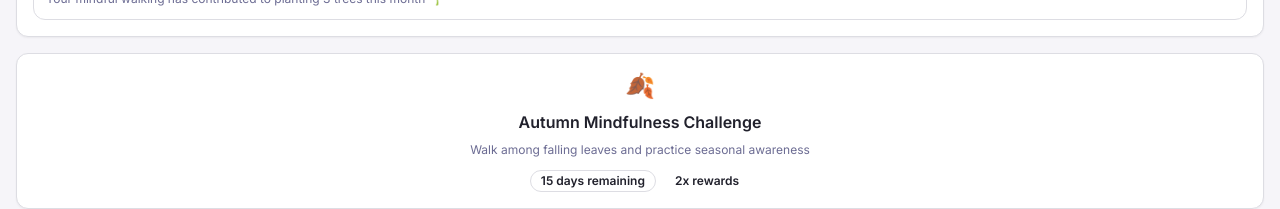
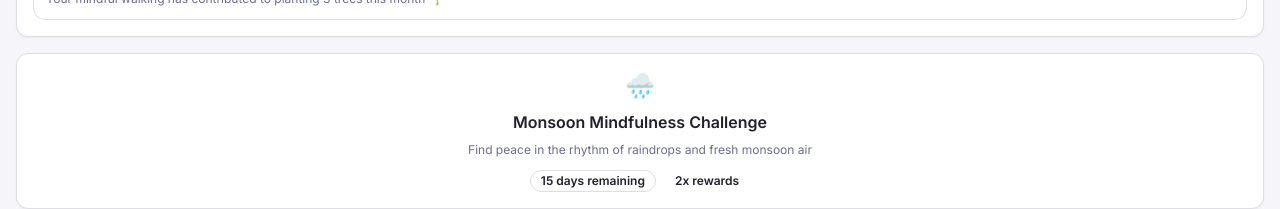
Before and after one commit to yogicmile/yogicmile, a React (Vite) app: page / in a window 1280 px wide. Shown: the part 4857-5066 px from the top of the page. Built offline with nearby package versions, Linux system fonts and the light colour scheme; the HTML template or start-up script is replaced by a standard one.

Commit message:
Remove Autumn Challenge

```diff
--- a/src/components/YogicMileInspiration.tsx
+++ b/src/components/YogicMileInspiration.tsx
@@ -208,10 +208,29 @@ export const YogicMileInspiration: React.FC<YogicMileInspirationProps> = ({
       {/* Seasonal Challenge */}
       <Card className="bg-gradient-to-br from-golden-accent/10 to-warm-coral/10 border-golden-accent/20">
         <div className="p-4 text-center">
-          <div className="text-2xl mb-2">🍂</div>
-          <h3 className="font-semibold text-golden-accent mb-2">Autumn Mindfulness Challenge</h3>
+          <div className="text-2xl mb-2">
+            {(() => {
+              const month = new Date().getMonth(); // 0-11
+              if ([2, 3, 4].includes(month)) return "☀️"; // Summer
+              if ([5, 6, 7, 8].includes(month)) return "🌧️"; // Rainy
+              return "❄️"; // Winter
+            })()}
+          </div>
+          <h3 className="font-semibold text-golden-accent mb-2">
+            {(() => {
+              const month = new Date().getMonth(); // 0-11
+              if ([2, 3, 4].includes(month)) return "Summer Vitality Challenge";
+              if ([5, 6, 7, 8].includes(month)) return "Monsoon Mindfulness Challenge";
+              return "Winter Wellness Challenge";
+            })()}
+          </h3>
           <p className="text-xs text-muted-foreground mb-3">
-            Walk among falling leaves and practice seasonal awareness
+            {(() => {
+              const month = new Date().getMonth(); // 0-11
+              if ([2, 3, 4].includes(month)) return "Walk under the warm sun and embrace your inner energy";
+              if ([5, 6, 7, 8].includes(month)) return "Find peace in the rhythm of raindrops and fresh monsoon air";
+              return "Stay active in the cool breeze and practice winter mindfulness";
+            })()}
           </p>
           <div className="flex items-center justify-center gap-2">
             <Badge variant="outline" className="text-xs">
```
